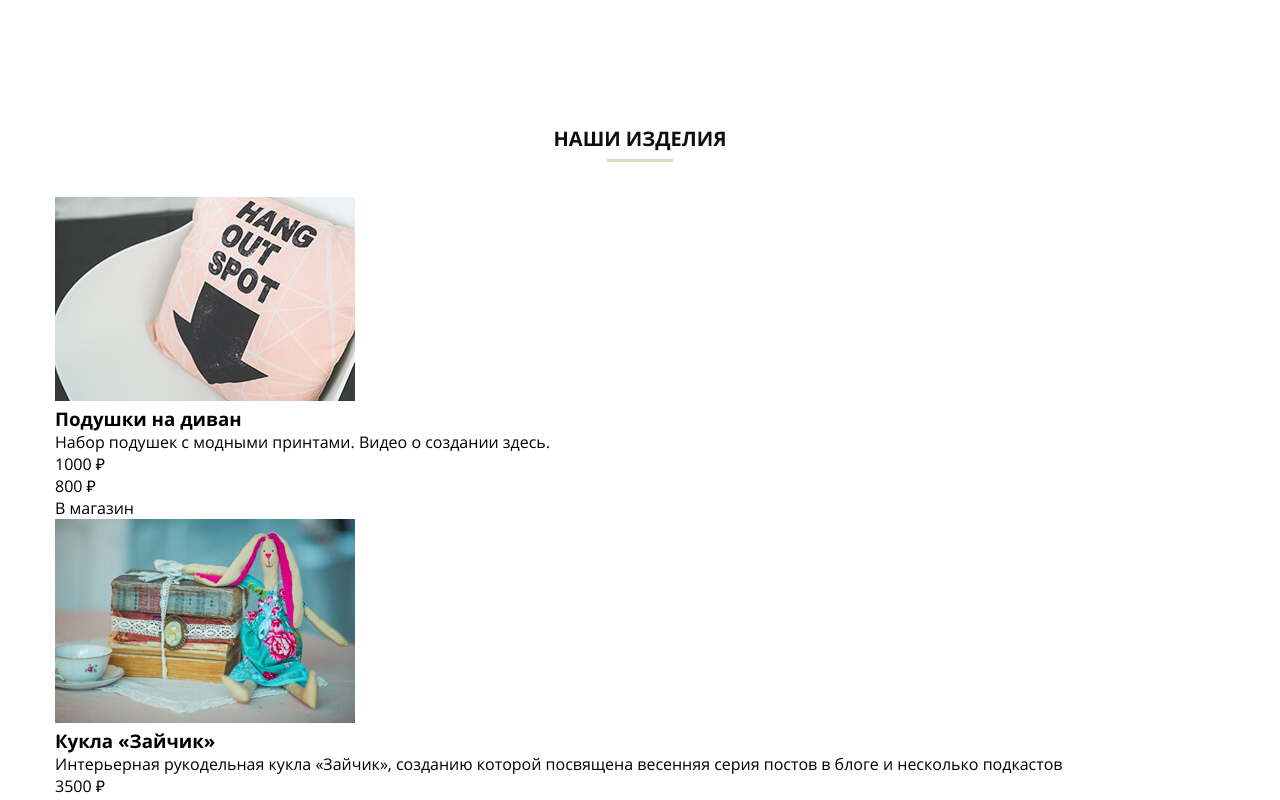
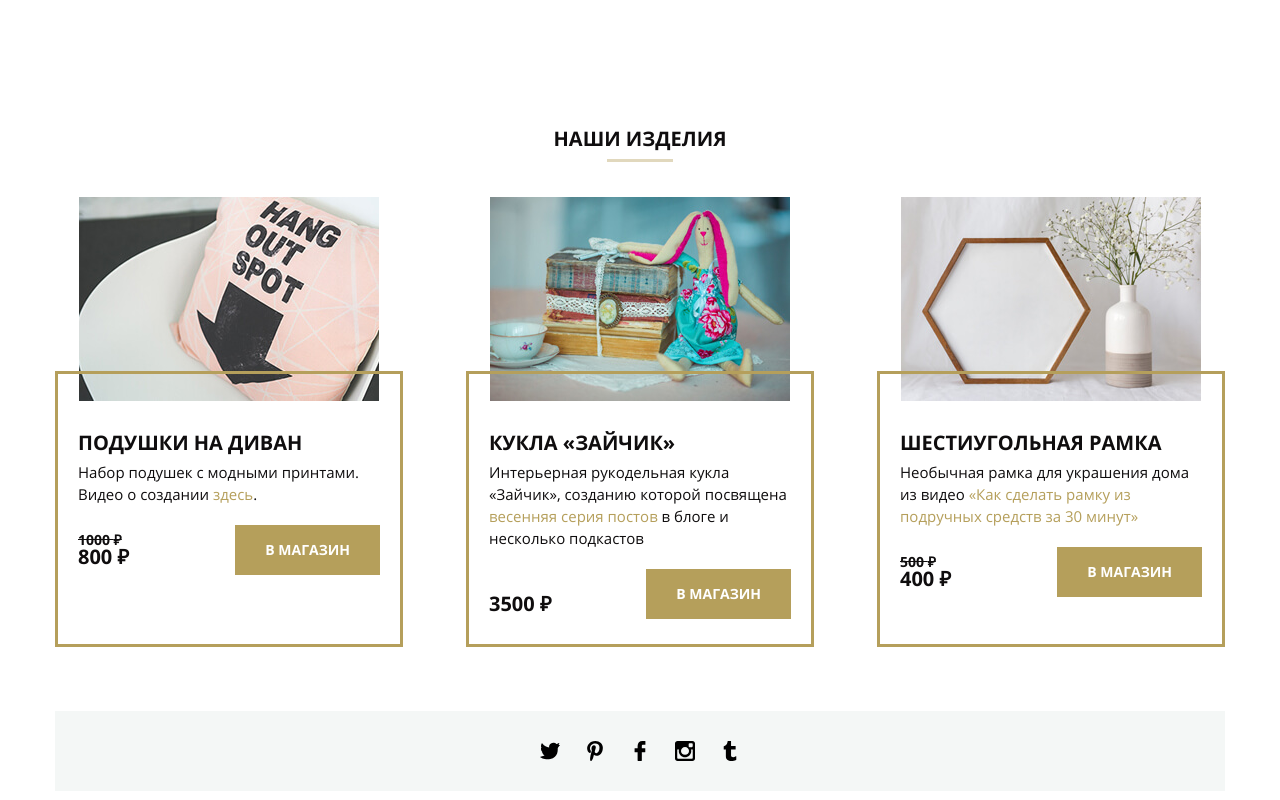
Before and after one commit to lekseff/adaptiv_diplom, a plain HTML site: page index.html in a window 1280 px wide. Shown: the part 3107-3907 px from the top of the page. Drawn offline with Linux system fonts and the light colour scheme; files whose address does not match are found by name.

Commit message:
Add files via upload

```diff
--- a/css/work-style.css
+++ b/css/work-style.css
@@ -38,7 +38,6 @@ body {
 }
 
 /*? Header mb  */
-
 .header {
     display: flex;
     flex-direction: column;
@@ -87,7 +86,6 @@ body {
 }
 
 /*? Бургер */
-
 .burger {
     display: flex;
     flex-direction: column;
@@ -132,12 +130,10 @@ body {
     margin-left: auto;
     margin-right: auto;
 }
-
 /*? End header mb  */
 
 
 /*? Trends mb  */
-
 .trends {
     margin-bottom: 40px;
 }
@@ -322,7 +318,6 @@ body {
 .card_text p:nth-child(n+2) {
     margin-top: 15px;
 }
-
 /*? End content mb  */
 
 
@@ -396,7 +391,6 @@ body {
     text-transform: uppercase;
     color: #000000;
 }
-
 
 .search {
     margin-bottom: 44px;
@@ -565,8 +559,9 @@ body {
     top: 12px;
     padding-left: 4px;
 }
+/*? End Aside mb  */
 
-/*? End Aside mb  */
+
 
 /*? start footer mb */
 .social__icons {
@@ -625,6 +620,126 @@ body {
 /*? end footer mb */
 
 
+
+/*? start product card mb  */
+.products {
+    margin-bottom:  42px;
+}
+
+
+/* .products__cards {
+    display: flex;
+    justify-content: space-between;
+} */
+
+.products_card {
+    display: flex;
+    flex-direction: column;
+    /* max-width: 348px; */
+    width: 100%;
+
+}
+
+.products_card:nth-child(n+2) {
+    margin-top: 22px;
+}
+
+.products__images {
+    display: block;
+    /* max-width: 300px; */
+    position: relative;
+    /* margin: 0 auto -30px; */
+    margin: 0 7% -30px;
+    z-index: 1;
+
+    /* height: 100%; */
+    background-color: grey;
+}
+
+.products__images img {
+    display: block;
+    width: 100%;
+
+    /* height: 100%; */
+    /* object-fit: cover; */
+}
+
+.products__card_body {
+    flex-grow: 1;
+    /* min-height: 267px; */
+    position: relative;
+    border: 3px solid #b59f5b;
+    z-index: 2;
+    padding: 55px 20px 25px 20px;
+}
+
+.products__card_title {
+    font-size: 17px;
+    font-weight: 700;
+    text-transform: uppercase;
+    color: #0f0d0e;
+    margin-bottom: 5px;
+}
+
+.products__card_description {
+    font-size: 15px;
+    line-height: 22px;
+    font-weight: 400;
+    color: #0f0d0e;
+    margin-bottom: 20px;
+}
+
+.products__card_link {
+    color: #b59f5b;
+}
+
+.products__prices {
+    display: flex;
+    justify-content: space-between;
+}
+
+.products__price_box {
+    align-self: center;
+}
+
+.products__price {
+    font-size: 20px;
+    line-height: 1;
+    font-weight: 700;
+    text-transform: uppercase;
+    color: #0f0d0e;
+}
+.products__price_old {
+    font-size: 14px;
+    line-height: 1;
+    font-weight: 700;
+    text-decoration: line-through;
+    color: #0f0d0e;
+}
+
+.products__price_rub {
+    display: inline-block;
+    text-decoration: inherit;
+}
+
+.products__price_value {
+    display: inline-block;
+    text-decoration: inherit;
+}
+
+.products__price_button {
+    align-self: center;
+    font-size: 14px;
+    font-weight: 700;
+    line-height: 1;
+    text-transform: uppercase;
+    color: #ffffff;
+    background-color: #b59f5b;
+    padding: 18px 30px;
+}
+/*? end product card mb  */
+
+
 /** Tablet */
 
 @media (max-width: 640px) and (orientation:landscape) {
@@ -644,7 +759,6 @@ body {
         width: calc(50% - 2px);
     }
 
-
 }
 
 
@@ -661,7 +775,6 @@ body {
     }
 
     /*? header tb  */
-
     .header {
         display: block;
         background-image: url(../img/banner-bg-tablet.jpg);
@@ -706,13 +819,10 @@ body {
         width: 100%;
         height: 100%;
     }
-
-
     /*? End header tb  */
 
 
     /*? Trends tb  */
-
     .trends {
         margin-bottom: 50px;
     }
@@ -783,8 +893,6 @@ body {
     .card__info {
         margin-bottom: 35px;
     }
-
-
     /*? End content tb  */
 
 
@@ -794,8 +902,8 @@ body {
             max-width: 272px;
             margin-left: 35px;
         }
+    /*? End Aside tb */
 
-    /*? End Aside tb */
 
     /*? start footer tb */
 
@@ -803,6 +911,44 @@ body {
         padding-bottom: 36px;
     }
     /*? end footer tb */
+
+
+    /*? start product card tb  */
+    .products {
+        margin-bottom: 50px;
+    }
+
+    .products__cards {
+        display: flex;
+        flex-wrap: wrap;
+        justify-content: space-between;
+    }
+
+    .products_card {
+        width: calc(50% - 20px);
+        /* margin-top: 0; */
+    }
+
+    .products_card:nth-child(2) {
+        margin-top: 0;
+    }
+
+    .products_card:nth-child(n+3) {
+        margin-top: 28px;
+    }
+
+    .products__images {
+        margin: 0 7% -30px;
+
+    }
+
+    .products__card_body {
+       min-height: auto;
+    }
+
+
+
+    /*? end product card tb  */
 }
 
 
@@ -881,7 +1027,6 @@ body {
     .header_text {
 
     }
-
     /*? End header desk */
 
 
@@ -990,12 +1135,50 @@ body {
     /*? End Aside desk */
 
 
-    /*? start footer tb */
+    /*? start footer desk */
     .copyright {
         padding-top: 74px;
         padding-bottom: 42px;
     }
-    /*? end footer tb */
+    /*? end footer desk */
+
+
+    /*? start product card desk  */
+    .products {
+        margin-bottom: 64px;
+    }
+
+    .products__cards {
+        /* justify-content: space-between; */
+        flex-wrap: nowrap;
+    }
+
+    .products_card {
+        max-width: 348px;
+    }
+
+    .products_card:nth-child(n+3) {
+        margin-top: 0;
+    }
+
+    .products__images {
+        max-width: 300px;
+        /* margin: 0 auto -30px; */
+        margin: 0;
+        margin: 0 24px -30px;
+
+    }
+
+    .products__card_title {
+        font-size: 20px;
+    }
+
+    .products__card_body {
+        min-height: 267px;
+
+    }
+
+    /*? end product card desk  */
 
 }
 
```
